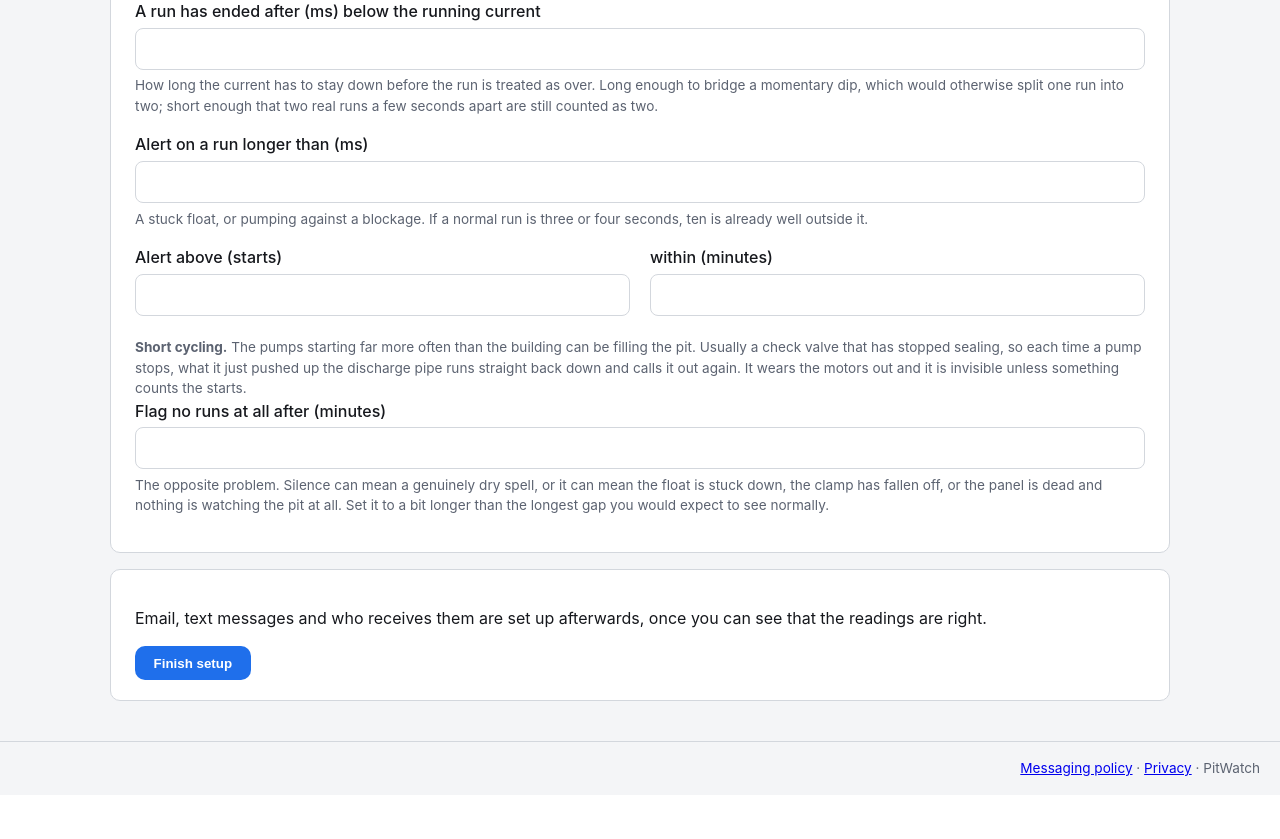
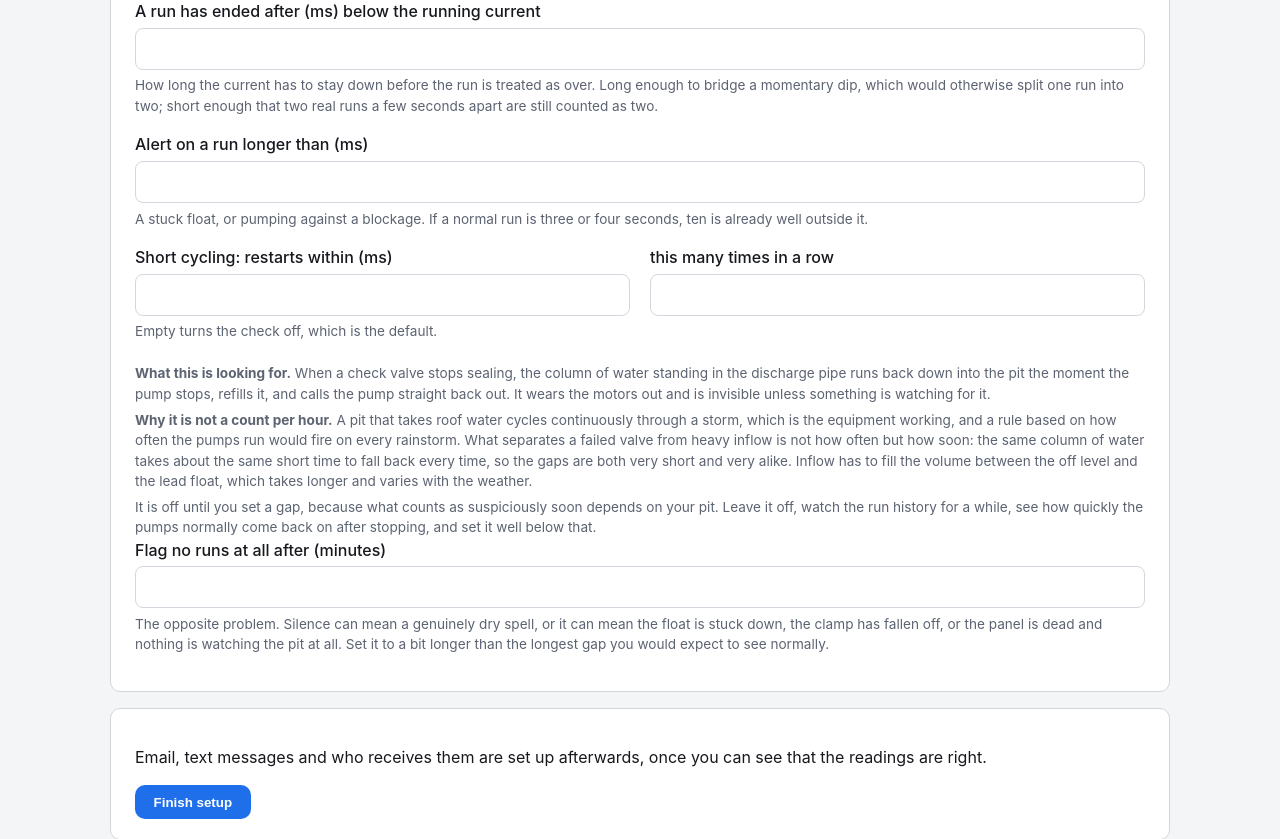
Before and after one commit to dkmcgowan/pitwatch, a Python web app: template pitwatch/templates/setup.html in a window 1280 px wide. Shown: the part 3717-4556 px from the top of the page. Before the commit the page ends 4493 px from the top, so only its background shows below. Run offline with Jinja, Linux system fonts and the light colour scheme; the template is opened without the code that fills it, so the values that code supplies are empty.

Commit message:
Detect short cycling by the gap between runs, not by a rate

```diff
--- a/pitwatch/__init__.py
+++ b/pitwatch/__init__.py
@@ -1,3 +1,3 @@
 """PitWatch: monitoring and alerting for a duplex ejector pump panel."""
 
-__version__ = "0.6.0"
+__version__ = "0.6.1"
--- a/pitwatch/templates/_fields.html
+++ b/pitwatch/templates/_fields.html
@@ -273,21 +273,38 @@
 
 <div class="grid">
   <div class="field">
-    <label for="max_starts">Alert above (starts)</label>
-    <input type="number" min="1" id="max_starts" name="max_starts" value="{{ pumps.max_starts }}">
+    <label for="restart_gap_ms">Short cycling: restarts within (ms)</label>
+    <input type="number" min="100" step="100" id="restart_gap_ms" name="restart_gap_ms"
+           value="{{ pumps.restart_gap_ms if pumps.restart_gap_ms is not none else '' }}">
+    <p class="hint">Empty turns the check off, which is the default.</p>
   </div>
   <div class="field">
-    <label for="starts_window_min">within (minutes)</label>
-    <input type="number" min="1" id="starts_window_min" name="starts_window_min"
-           value="{{ pumps.starts_window_min }}">
+    <label for="restart_streak">this many times in a row</label>
+    <input type="number" min="2" id="restart_streak" name="restart_streak"
+           value="{{ pumps.restart_streak }}">
   </div>
 </div>
 <p class="hint">
-  <strong>Short cycling.</strong> The pumps starting far more often than the
-  building can be filling the pit. Usually a check valve that has stopped
-  sealing, so each time a pump stops, what it just pushed up the discharge pipe
-  runs straight back down and calls it out again. It wears the motors out and it
-  is invisible unless something counts the starts.
+  <strong>What this is looking for.</strong> When a check valve stops sealing,
+  the column of water standing in the discharge pipe runs back down into the pit
+  the moment the pump stops, refills it, and calls the pump straight back out.
+  It wears the motors out and is invisible unless something is watching for it.
+</p>
+<p class="hint">
+  <strong>Why it is not a count per hour.</strong> A pit that takes roof water
+  cycles continuously through a storm, which is the equipment working, and a
+  rule based on how often the pumps run would fire on every rainstorm. What
+  separates a failed valve from heavy inflow is not how often but how soon: the
+  same column of water takes about the same short time to fall back every time,
+  so the gaps are both very short and very alike. Inflow has to fill the volume
+  between the off level and the lead float, which takes longer and varies with
+  the weather.
+</p>
+<p class="hint">
+  It is off until you set a gap, because what counts as suspiciously soon
+  depends on your pit. Leave it off, watch the run history for a while, see how
+  quickly the pumps normally come back on after stopping, and set it well below
+  that.
 </p>
 
 <div class="field">
--- a/pyproject.toml
+++ b/pyproject.toml
@@ -1,6 +1,6 @@
 [project]
 name = "pitwatch"
-version = "0.6.0"
+version = "0.6.1"
 description = "Monitoring and alerting for a duplex ejector pump panel"
 readme = "README.md"
 requires-python = ">=3.12"
```
Also changed, not shown: pitwatch/api/forms.py (+7 -2 lines), pitwatch/schemas.py (+23 -5 lines), tests/test_flow.py (+1 -2 lines), tests/test_schemas.py (+21 -0 lines), README.md.
